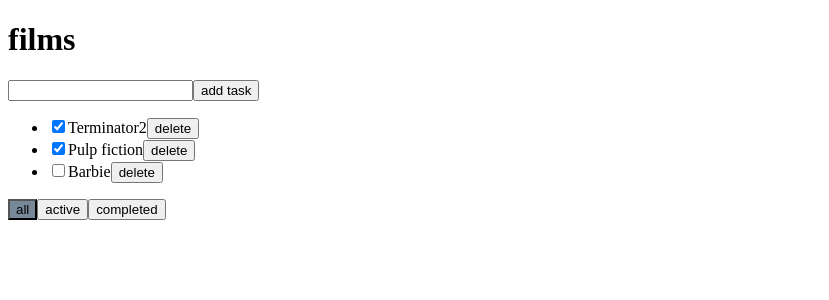
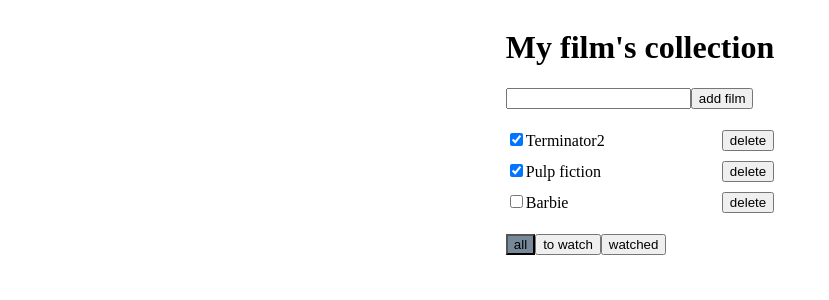
Before and after one commit to onotole-ololoev/live_app, a React (Create React App) app: page / in a window 1280 px wide. Shown: the top 300 px of the page, without its empty margins (0-829 px from the left). Built offline with nearby package versions, Linux system fonts and the light colour scheme.

Commit message:
some styles added and finish

```diff
--- a/src/App.css
+++ b/src/App.css
@@ -1,3 +1,7 @@
+.wrapper {
+    display: flex;
+    justify-content: center;
+}
 .error {
     border: 1px solid red;
 }
@@ -9,3 +13,22 @@
 .active-filter {
     background-color: lightslategrey;
 }
+
+li {
+    list-style-type: none;
+    padding: 5px 0;
+}
+.film-item {
+    display: flex;
+    justify-content: space-between;
+}
+ul {
+    margin-left: 0;
+    padding-left: 0;
+}
+.films-wrapper {
+    min-height: 80px;
+}
+input {
+    outline: none;
+}
--- a/src/App.tsx
+++ b/src/App.tsx
@@ -50,8 +50,8 @@ function App() {
     }
 
   return (
-    <div className="App">
-      <Todolist title={"films"}
+    <div className="wrapper">
+      <Todolist title={"My film's collection"}
                 tasks={tasksForRender}
                 removeTask={removeTask}
                 addTask={addTask}
--- a/src/todolist.tsx
+++ b/src/todolist.tsx
@@ -58,10 +58,10 @@ const Todolist = (props: TodolistType) => {
                        onChange={onHandleChangeTaskTitle}
                        onKeyPress={onEnterPressTaskAdd}
                        className={error ? 'error' : ''}/>
-                <button onClick={addNewTask}>add task</button>
+                <button onClick={addNewTask}>add film</button>
                 {error ? <div className={'error-message'}>{error}</div> : null}
             </div>
-            <ul>
+            <ul className={'films-wrapper'}>
                 {props.tasks.map(el => {
 
                     let removeTaskHandle = () => {
@@ -72,12 +72,15 @@ const Todolist = (props: TodolistType) => {
                     }
 
                     return <li key={el.id}>
+                        <div className={'film-item'}>
                             <div>
                                 <input type="checkbox"
                                        checked={el.isDone}
                                        onChange={onHandleChangeTaskStatus}
                                 />
                                 <span>{el.title}</span>
+                            </div>
+
                             <button onClick={removeTaskHandle}>delete</button>
                         </div>
                     </li>
@@ -85,8 +88,8 @@ const Todolist = (props: TodolistType) => {
             </ul>
             <div>
                 <button className={props.filter === 'all' ? 'active-filter' : ''} onClick={onChangeFilterToAll}>all</button>
-                <button className={props.filter === 'active' ? 'active-filter' : ''} onClick={onChangeFilterToActive}>active</button>
-                <button className={props.filter === 'completed' ? 'active-filter' : ''} onClick={onChangeFilterToCompleted}>completed</button>
+                <button className={props.filter === 'active' ? 'active-filter' : ''} onClick={onChangeFilterToActive}>to watch</button>
+                <button className={props.filter === 'completed' ? 'active-filter' : ''} onClick={onChangeFilterToCompleted}>watched</button>
             </div>
         </div>
     );
```
Lines whose indentation alone changed are shown as unchanged.
